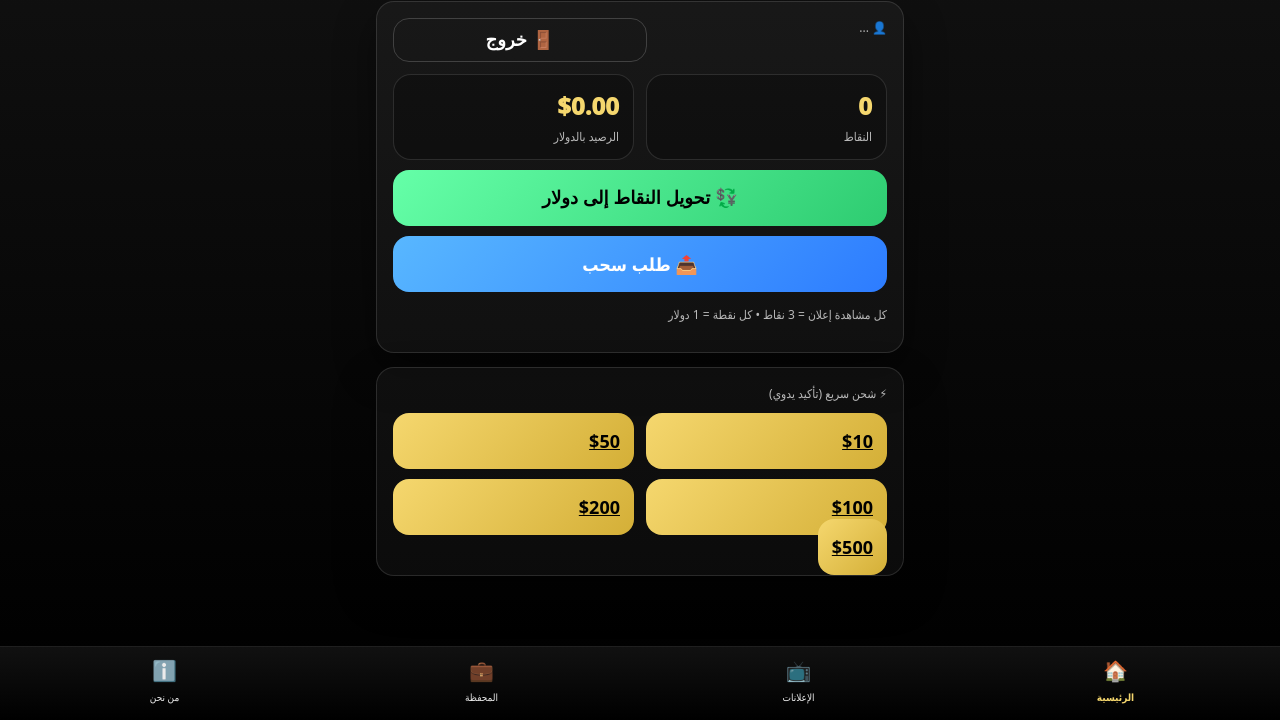
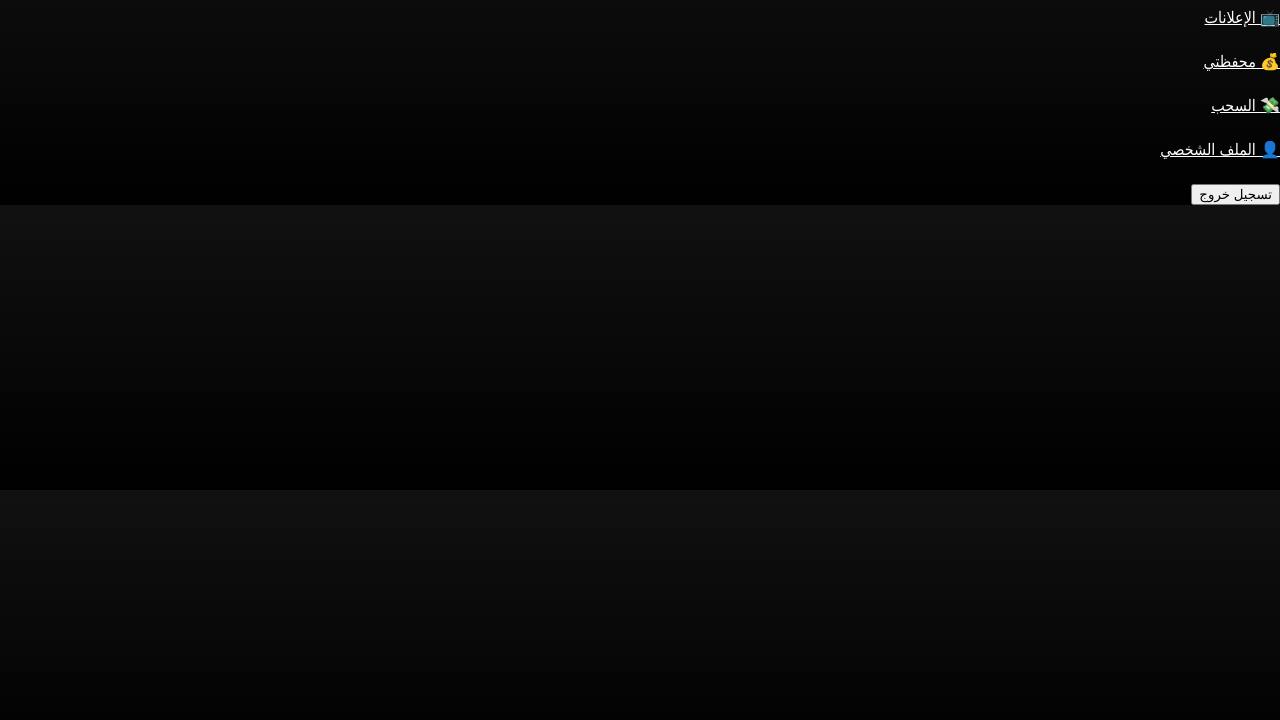
Before and after one commit to hanifa1996ailffffg134-netizen/Casbtkuen, a plain HTML site: page home.html in a window 1280 px wide. Shown: the part 80-800 px from the top of the page. Drawn offline with nearby package versions, Linux system fonts and the light colour scheme.

Commit message:
Update home.html

```diff
--- a/home.html
+++ b/home.html
@@ -1,79 +1,37 @@
-<!doctype html>
-<html lang="ar" dir="rtl">
+<!DOCTYPE html>
+<html lang="ar">
 <head>
-<meta charset="utf-8"/>
-<meta name="viewport" content="width=device-width, initial-scale=1"/>
-<title>بيتكوين كاش - الرئيسية</title>
-<link rel="stylesheet" href="style.css"/>
-<script src="https://cdn.jsdelivr.net/npm/@supabase/supabase-js@2"></script>
-<script src="supabase.js"></script>
-<script src="app.js"></script>
+  <meta charset="UTF-8">
+  <title>الرئيسية</title>
+  <meta name="viewport" content="width=device-width, initial-scale=1.0">
+  <link rel="stylesheet" href="style.css">
 </head>
 <body>
-<div class="header">الرئيسية</div>
 
-<div class="container">
-  <div class="card">
-    <div class="row">
-      <div class="small" id="me">👤 ...</div>
-      <button class="btn btn-ghost" style="min-height:auto;padding:10px 12px;margin-top:0" onclick="logout()">🚪 خروج</button>
-    </div>
+<script type="module">
+  import { supabase } from "./supabase.js";
+  const { data: { session } } = await supabase.auth.getSession();
+  if (!session) window.location.href = "index.html";
+</script>
 
-    <div class="kpi" style="margin-top:12px">
-      <div class="box"><div class="num" id="points">0</div><div class="cap">النقاط</div></div>
-      <div class="box"><div class="num" id="balance">$0.00</div><div class="cap">الرصيد بالدولار</div></div>
-    </div>
+<div class="box">
+  <h1>الصفحة الرئيسية</h1>
 
-    <button class="btn btn-green" onclick="convert()">💱 تحويل النقاط إلى دولار</button>
-    <a href="withdraw.html" class="btn btn-blue" style="display:block;text-align:center;text-decoration:none;line-height:24px">📤 طلب سحب</a>
-    <a href="admin.html" id="adminLink" class="btn btn-gold" style="display:none;text-align:center;text-decoration:none;line-height:24px">👑 لوحة الأدمن</a>
+  <a href="ads.html">📺 الإعلانات</a><br><br>
+  <a href="wallet.html">💰 محفظتي</a><br><br>
+  <a href="withdraw.html">💸 السحب</a><br><br>
+  <a href="profile.html">👤 الملف الشخصي</a><br><br>
 
-    <p class="status" id="status"></p>
-    <p class="small">كل مشاهدة إعلان = 3 نقاط • كل نقطة = 1 دولار</p>
-  </div>
-
-  <div class="card">
-    <div class="small">⚡ شحن سريع (تأكيد يدوي)</div>
-    <div class="row">
-      <a class="btn btn-gold" href="payment-proof.html?amount=10">$10</a>
-      <a class="btn btn-gold" href="payment-proof.html?amount=50">$50</a>
-    </div>
-    <div class="row">
-      <a class="btn btn-gold" href="payment-proof.html?amount=100">$100</a>
-      <a class="btn btn-gold" href="payment-proof.html?amount=200">$200</a>
-    </div>
-    <a class="btn btn-gold" href="payment-proof.html?amount=500">$500</a>
-  </div>
+  <button onclick="logout()">تسجيل خروج</button>
 </div>
 
-<div class="nav">
-  <a href="home.html" data-nav="home" class="active"><span class="ico">🏠</span><small>الرئيسية</small></a>
-  <a href="ads.html" data-nav="ads"><span class="ico">📺</span><small>الإعلانات</small></a>
-  <a href="wallet.html" data-nav="wallet"><span class="ico">💼</span><small>المحفظة</small></a>
-  <a href="about.html" data-nav="about"><span class="ico">ℹ️</span><small>من نحن</small></a>
-</div>
+<script type="module">
+  import { supabase } from "./supabase.js";
+  window.logout = async () => {
+    await supabase.auth.signOut();
+    window.location.href = "index.html";
+  };
+</script>
 
-<script>
-setNav("home");
-async function load(){
-  const s = await requireAuth(); if(!s) return;
-  document.getElementById("me").textContent="👤 "+(s.user.email||"مستخدم");
-
-  const p = await supabase.from("user_points").select("points").eq("user_id", s.user.id).maybeSingle();
-  if(p.data) document.getElementById("points").textContent = p.data.points ?? 0;
-
-  const b = await supabase.from("user_balance").select("balance").eq("user_id", s.user.id).maybeSingle();
-  if(b.data) document.getElementById("balance").textContent = "$"+(b.data.balance??0);
-
-  if(await isAdminEmail()) document.getElementById("adminLink").style.display="block";
-}
-load();
-
-async function convert(){
-  const { error } = await supabase.rpc("convert_points_to_balance");
-  document.getElementById("status").textContent = error ? ("خطأ: "+error.message) : "تم التحويل ✅";
-  load();
-}
-</script>
 </body>
 </html>
```
